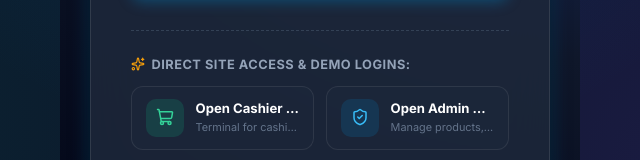
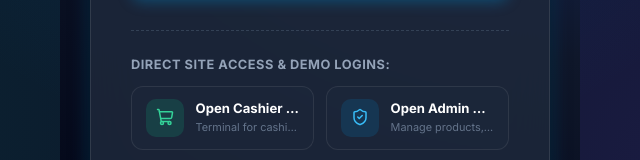
Before and after one commit to Gabs64/Laundry-POS-System-, a website: page index.html in a window 1280 px wide. Shown: the part 513-673 px from the top of the page, 320-960 px from the left. Drawn offline with nearby package versions, Linux system fonts and the light colour scheme.

Commit message:
Update index.html formatting and clean demo title text

```diff
--- a/index.html
+++ b/index.html
@@ -1,21 +1,26 @@
 <!DOCTYPE html>
 <html lang="en" data-theme="dark">
+
 <head>
   <meta charset="UTF-8">
   <meta name="viewport" content="width=device-width, initial-scale=1.0">
   <title>AQUA FRESH LAUNDRY - POS & Admin Portal</title>
-  <meta name="description" content="Laundry & Dry Cleaning Point of Sale System Gateway. Sign in to access the Cashier POS Terminal or Admin Management Dashboard.">
+  <meta name="description"
+    content="Laundry & Dry Cleaning Point of Sale System Gateway. Sign in to access the Cashier POS Terminal or Admin Management Dashboard.">
 
   <!-- Google Fonts: Outfit & Inter -->
   <link rel="preconnect" href="https://fonts.googleapis.com">
   <link rel="preconnect" href="https://fonts.gstatic.com" crossorigin>
-  <link href="https://fonts.googleapis.com/css2?family=Inter:wght@400;500;600;700&family=Outfit:wght@500;600;700;800&family=JetBrains+Mono:wght@400;600;700&display=swap" rel="stylesheet">
+  <link
+    href="https://fonts.googleapis.com/css2?family=Inter:wght@400;500;600;700&family=Outfit:wght@500;600;700;800&family=JetBrains+Mono:wght@400;600;700&display=swap"
+    rel="stylesheet">
 
   <!-- Lucide Icons CDN -->
   <script src="https://unpkg.com/lucide@latest"></script>
 
   <link rel="stylesheet" href="css/styles.css">
 </head>
+
 <body class="login-page-body">
 
   <div class="login-backdrop">
@@ -40,7 +45,8 @@
         <div class="form-group">
           <label for="login-password"><i data-lucide="lock"></i> Password</label>
           <div class="input-with-icon">
-            <input type="password" id="login-password" placeholder="Enter password" autocomplete="current-password" required>
+            <input type="password" id="login-password" placeholder="Enter password" autocomplete="current-password"
+              required>
           </div>
         </div>
 
@@ -52,11 +58,12 @@
       <!-- Direct Site Launchers / Quick Demo Logins -->
       <div class="demo-accounts-box">
         <div class="demo-title">
-          <i data-lucide="sparkles"></i> Direct Site Access & Demo Logins:
+          Direct Site Access & Demo Logins:
         </div>
 
         <div class="portal-launch-grid mb-3">
-          <a href="pos.html" class="portal-launch-card cashier-card" onclick="AppAuth.quickLogin('cashier', 'cashier123', event)">
+          <a href="pos.html" class="portal-launch-card cashier-card"
+            onclick="AppAuth.quickLogin('cashier', 'cashier123', event)">
             <div class="launch-icon"><i data-lucide="shopping-cart"></i></div>
             <div class="launch-text">
               <strong>Open Cashier POS Site</strong>
@@ -64,7 +71,8 @@
             </div>
           </a>
 
-          <a href="admin.html" class="portal-launch-card admin-card" onclick="AppAuth.quickLogin('admin', 'admin123', event)">
+          <a href="admin.html" class="portal-launch-card admin-card"
+            onclick="AppAuth.quickLogin('admin', 'admin123', event)">
             <div class="launch-icon"><i data-lucide="shield-check"></i></div>
             <div class="launch-text">
               <strong>Open Admin Dashboard Site</strong>
@@ -177,4 +185,5 @@
     document.addEventListener("DOMContentLoaded", () => AppAuth.init());
   </script>
 </body>
+
 </html>
```
